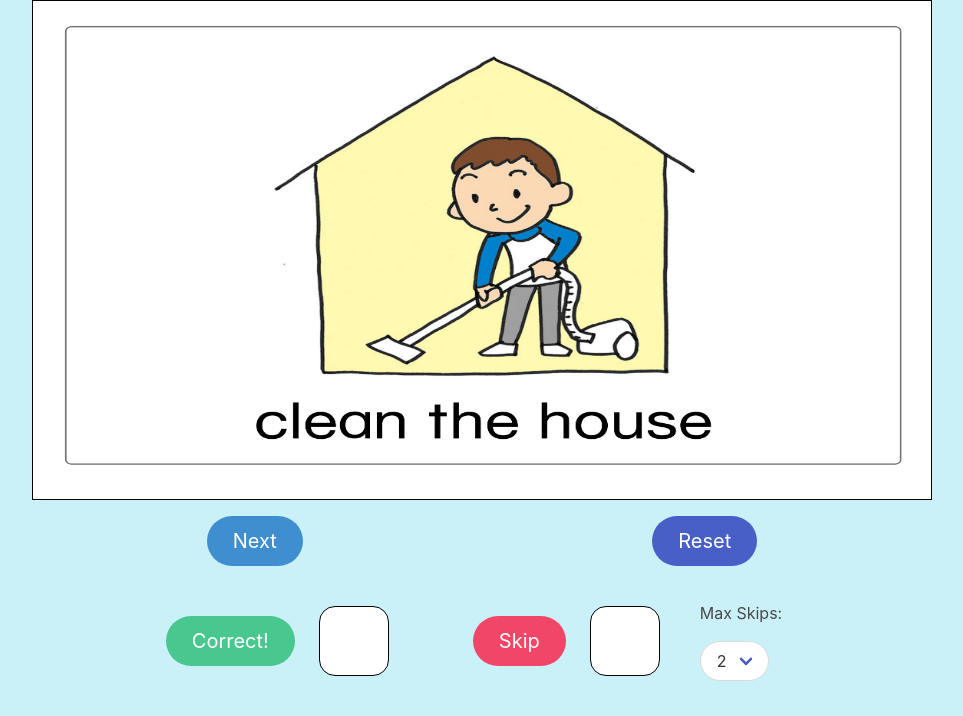
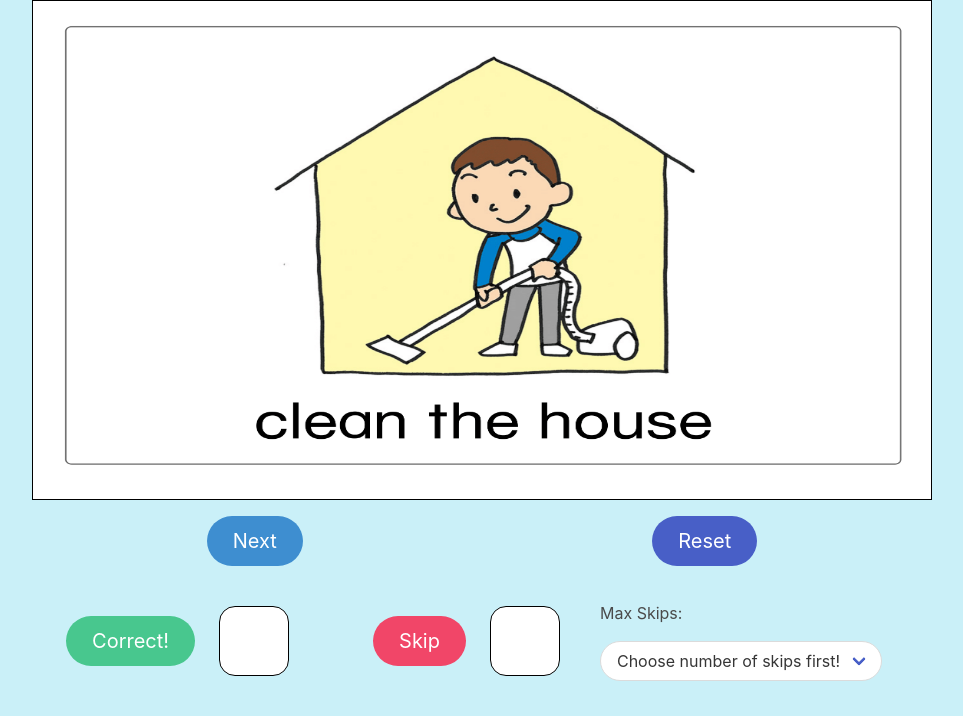
Before and after one commit to kebin20/simple-charades, a plain HTML site: page index.html in a window 1280 px wide. Shown: the part 123-839 px from the top of the page, without its empty margins (158-1121 px from the left). Drawn offline with nearby package versions, Linux system fonts and the light colour scheme; a web font is replaced by a local one.

Commit message:
Fixed skip, user needs to choose no. skips first

```diff
--- a/index.html
+++ b/index.html
@@ -1,5 +1,6 @@
 <!DOCTYPE html>
 <html lang="en">
+
 <head>
   <meta charset="UTF-8">
   <meta http-equiv="X-UA-Compatible" content="IE=edge">
@@ -20,15 +21,16 @@
     <main>
       <img src="" class="display-img">
       <div class="btn-col-1">
-    <button id ="next-btn" class= "button is-medium is-responsive is-rounded is-info">Next</button>
-    <button id ="reset-btn" class= "button is-medium is-responsive is-link is-rounded">Reset</button>
+        <button id="next-btn" class="button is-medium is-responsive is-rounded is-info">Next</button>
+        <button id="reset-btn" class="button is-medium is-responsive is-link is-rounded">Reset</button>
       </div>
       <div class="btn-col-2">
-    <button id ="correct-btn" class= "button is-medium is-responsive is-primary is-success is-rounded">Correct!</button>
+        <button id="correct-btn"
+          class="button is-medium is-responsive is-primary is-success is-rounded">Correct!</button>
         <div class="correct-box">
           <span class="correct-ctr"></span>
         </div>
-    <button id ="skip-btn" class= "button is-medium is-responsive is-primary is-danger is-rounded">Skip</button>
+        <button id="skip-btn" class="button is-medium is-responsive is-primary is-danger is-rounded">Skip</button>
         <div class="skip-box">
           <span class="skip-ctr"></span>
         </div>
@@ -36,6 +38,7 @@
           <p>Max Skips:</p>
           <div class="select is-rounded">
             <select name="rounds" id="max-skips">
+              <option value="" disabled selected>Choose number of skips first!</option>
               <option value="2">2</option>
               <option value="3">3</option>
               <option value="4">4</option>
@@ -49,4 +52,5 @@
 
   <script src="app.js"></script>
 </body>
+
 </html>
```
Lines whose indentation alone changed are shown as unchanged.
